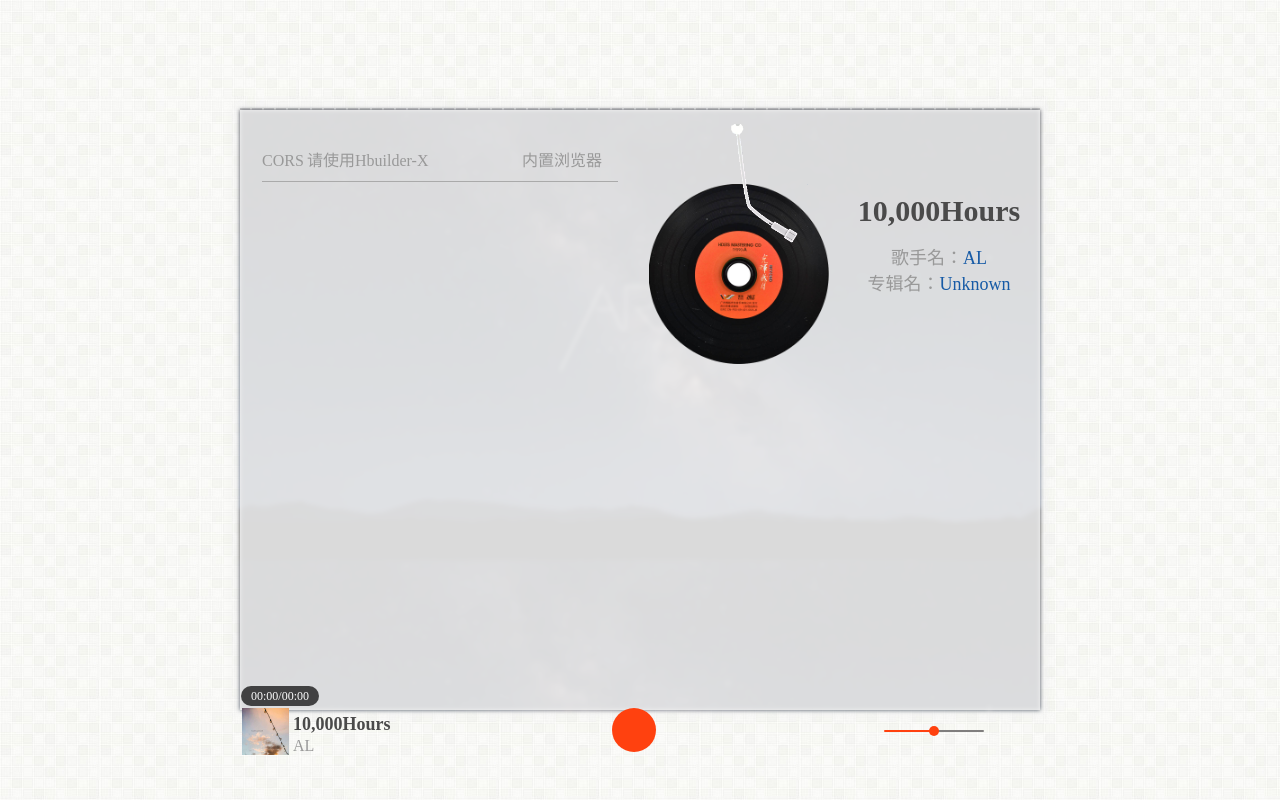
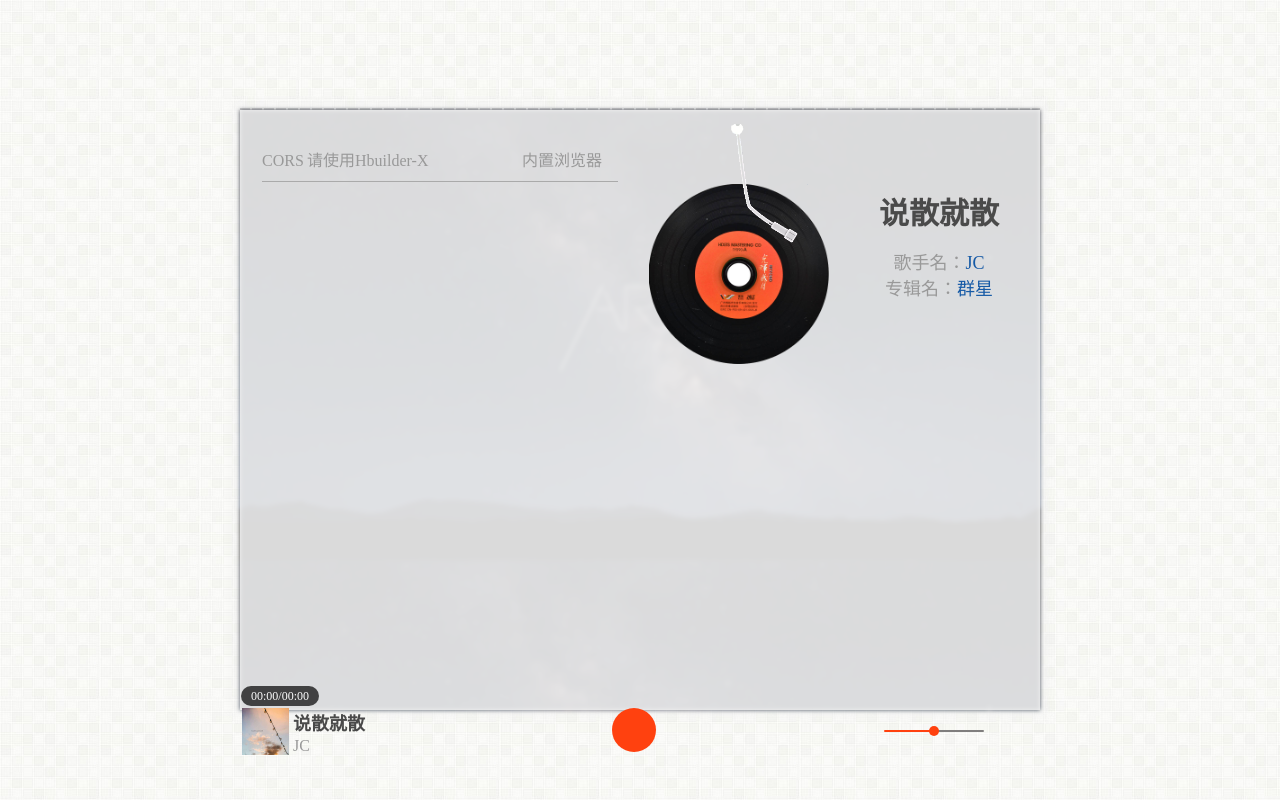
Before and after one commit to REHMusic/REHMusic.github.io, a plain HTML site: page index.html in a window 1280 px wide. Drawn offline with Linux system fonts and the light colour scheme; a web font is replaced by a local one.

Commit message:
Update index.html

```diff
--- a/index.html
+++ b/index.html
@@ -47,9 +47,9 @@
             <!-- 歌曲信息1 -->
             <td style="width: 25%;">
                 <div id="musicinfo_one" class="search">
-                    <p class="title">10,000Hours</p>
-                    <p>歌手名：<a href="#"><span class="artist">AL</span></a></p>
-                    <p>专辑名：<a href="#"><span class="album">Unknown</span></a></p>
+                    <p class="title">说散就散</p>
+                    <p>歌手名：<a href="#"><span class="artist">JC</span></a></p>
+                    <p>专辑名：<a href="#"><span class="album">群星</span></a></p>
                 </div>
             </td>
         </tr>
@@ -84,10 +84,10 @@
                             style="vertical-align:bottom">
                         <div class="inline-block search" id="musicinfo_two" style="text-align: left;">
                             <a href="#">
-                                <p class="title">10,000Hours</p>
+                                <p class="title">说散就散</p>
                             </a>
                             <a href="#">
-                                <p class="artist">AL</p>
+                                <p class="artist">JC</p>
                             </a>
                         </div>
                     </div>
```
